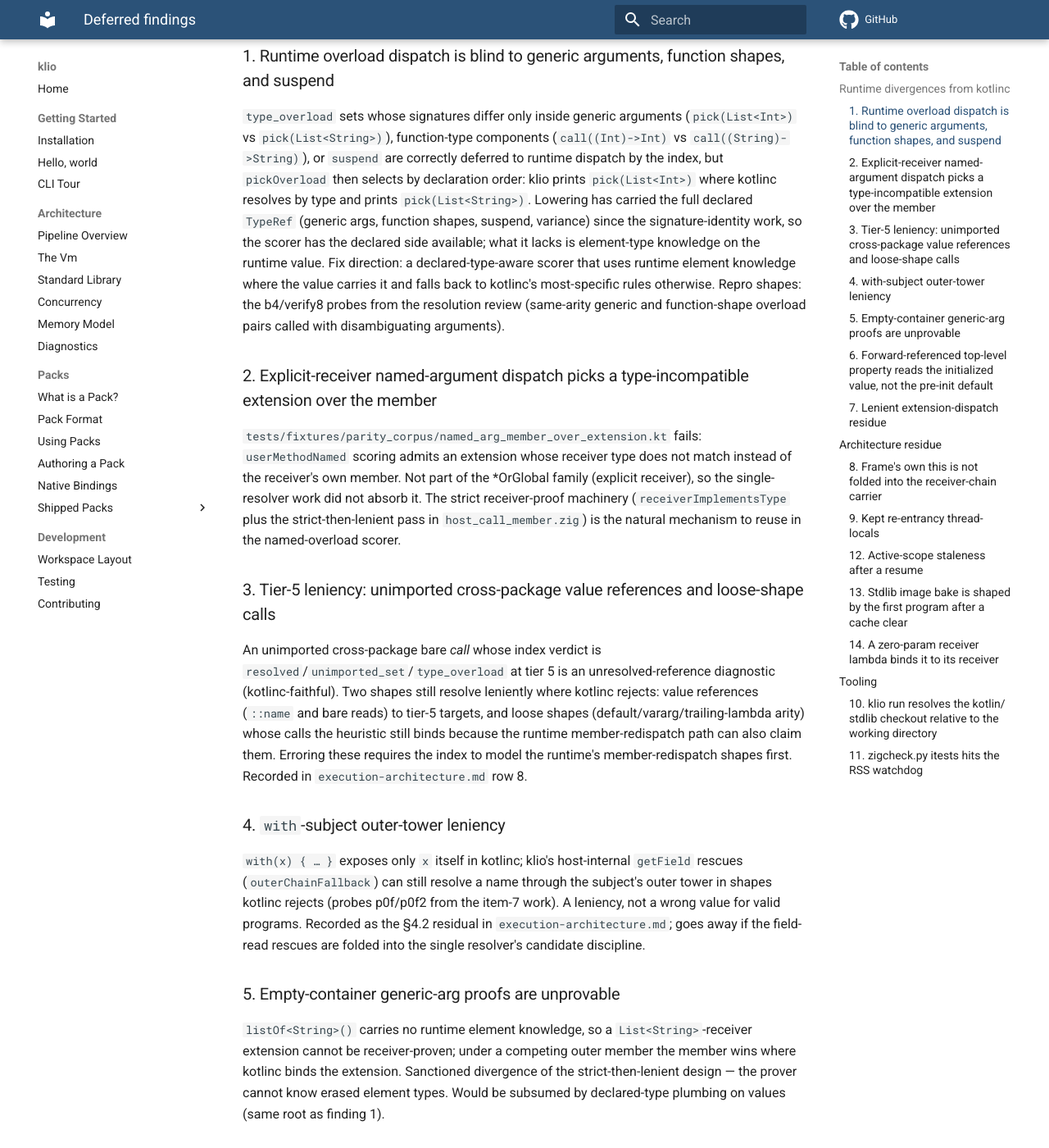
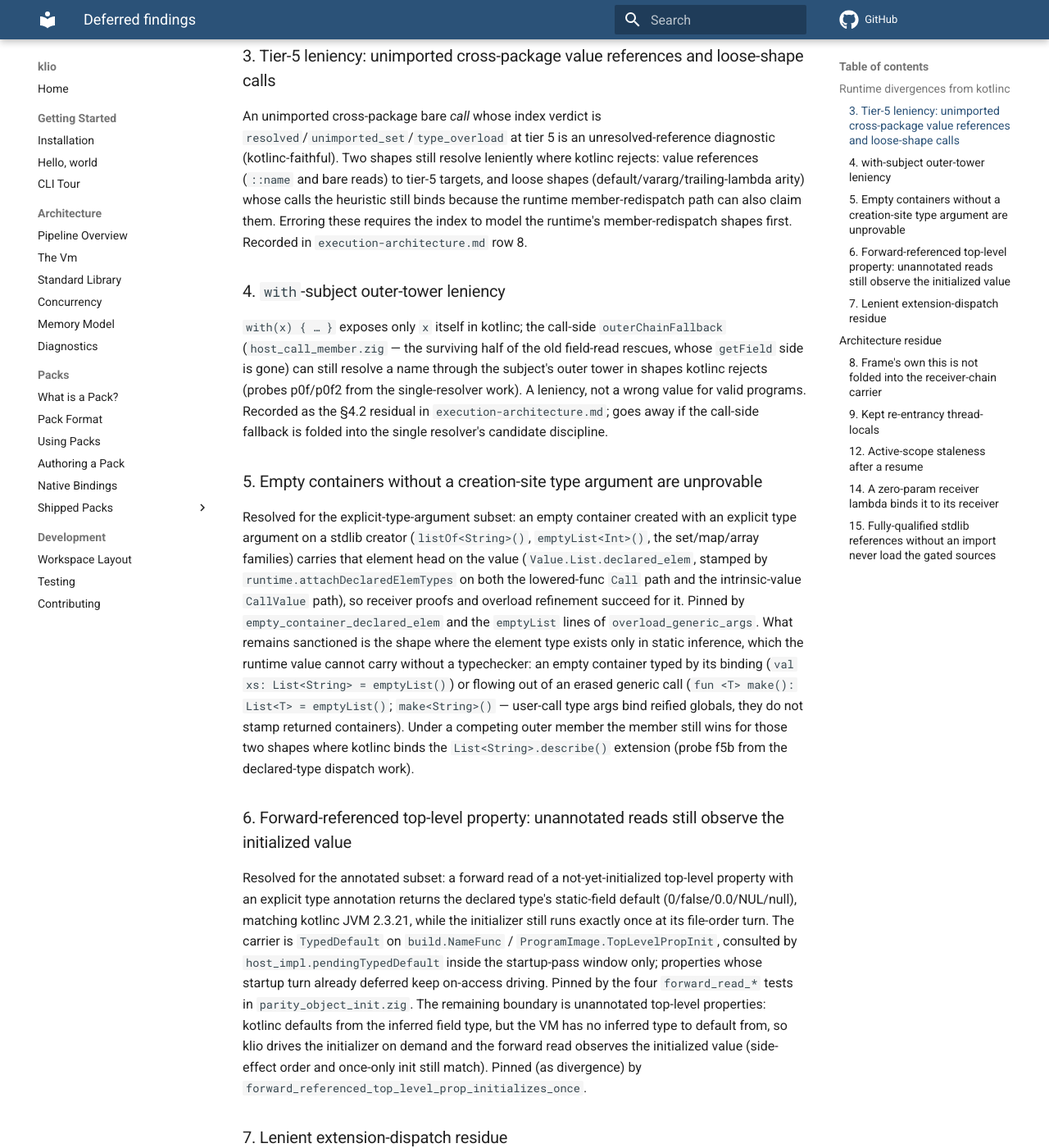
Before and after one commit to DrewCarlson/klio, an MkDocs documentation site: the page built from docs/analysis/deferred-findings.md, in a window 1280 px wide and 1400 px high, scrolled down 320 px. Shown: the whole window at 82% size. Built offline with MkDocs 1.6.1 and Material for MkDocs 9.7.7, drawn with Linux system fonts in a browser that asks for light colours; comment, search, counter and statistics services are not loaded; some of the changed text lies outside the part shown.

Commit message:
build, cli, typeck: embed the stdlib, shard zigcheck, typed forward-read defaults
The stdlib root was resolved only relative to the working directory and
the missing-checkout error was swallowed, so klio run from outside the
repo failed with a bare 'unresolved global run'. A build step now bakes
the stdlib pack and the binary embeds it; resolution falls back through
the KLIO_STDLIB_PACK override and the cwd dev checkout to the embedded
bytes, and the missing-root error surfaces instead of vanishing. A
forward read of a not-yet-initialized annotated top-level property now
returns its declared type's default (Int 0, Boolean false, reference
null) during the startup init pass, matching JVM clinit field
semantics; unannotated properties keep driving the initializer (the
remaining boundary, now stated precisely). scripts/zigcheck.py shards
its itests mode per file so it no longer trips the runtime RSS watchdog
on one 600-test process; scripts/or_audit_sweep.py re-baselines the
lenient-arm residue with a checked-in sweep. deferred-findings.md drops
the resolved image-bake entry, adds the qualified-without-import gate
leniency, and the stale rewritten-away commit hashes are scrubbed.

```diff
--- a/docs/analysis/deferred-findings.md
+++ b/docs/analysis/deferred-findings.md
@@ -7,33 +7,6 @@
 Remove entries as they are resolved.
 
 ## Runtime divergences from kotlinc
-
-### 1. Runtime overload dispatch is blind to generic arguments, function shapes, and suspend
-
-`type_overload` sets whose signatures differ only inside generic arguments
-(`pick(List<Int>)` vs `pick(List<String>)`), function-type components
-(`call((Int)->Int)` vs `call((String)->String)`), or `suspend` are correctly
-deferred to runtime dispatch by the index, but `pickOverload` then selects by
-declaration order: klio prints `pick(List<Int>)` where kotlinc resolves by
-type and prints `pick(List<String>)`. Lowering has carried the full declared
-`TypeRef` (generic args, function shapes, suspend, variance) since the
-signature-identity work, so the scorer has the declared side available; what
-it lacks is element-type knowledge on the runtime value. Fix direction: a
-declared-type-aware scorer that uses runtime element knowledge where the
-value carries it and falls back to kotlinc's most-specific rules otherwise.
-Repro shapes: the b4/verify8 probes from the resolution review (same-arity
-generic and function-shape overload pairs called with disambiguating
-arguments).
-
-### 2. Explicit-receiver named-argument dispatch picks a type-incompatible extension over the member
-
-`tests/fixtures/parity_corpus/named_arg_member_over_extension.kt` fails:
-`userMethodNamed` scoring admits an extension whose receiver type does not
-match instead of the receiver's own member. Not part of the *OrGlobal family
-(explicit receiver), so the single-resolver work did not absorb it. The
-strict receiver-proof machinery (`receiverImplementsType` plus the
-strict-then-lenient pass in `host_call_member.zig`) is the natural mechanism
-to reuse in the named-overload scorer.
 
 ### 3. Tier-5 leniency: unimported cross-package value references and loose-shape calls
 
@@ -49,39 +22,68 @@
 
 ### 4. `with`-subject outer-tower leniency
 
-`with(x) { … }` exposes only `x` itself in kotlinc; klio's host-internal
-`getField` rescues (`outerChainFallback`) can still resolve a name through
-the subject's outer tower in shapes kotlinc rejects (probes p0f/p0f2 from
-the item-7 work). A leniency, not a wrong value for valid programs.
-Recorded as the §4.2 residual in `execution-architecture.md`; goes away if
-the field-read rescues are folded into the single resolver's candidate
-discipline.
+`with(x) { … }` exposes only `x` itself in kotlinc; the call-side
+`outerChainFallback` (`host_call_member.zig` — the surviving half of the
+old field-read rescues, whose `getField` side is gone) can still resolve a
+name through the subject's outer tower in shapes kotlinc rejects (probes
+p0f/p0f2 from the single-resolver work). A leniency, not a wrong value for
+valid programs. Recorded as the §4.2 residual in
+`execution-architecture.md`; goes away if the call-side fallback is folded
+into the single resolver's candidate discipline.
 
-### 5. Empty-container generic-arg proofs are unprovable
+### 5. Empty containers without a creation-site type argument are unprovable
 
-`listOf<String>()` carries no runtime element knowledge, so a
-`List<String>`-receiver extension cannot be receiver-proven; under a
-competing outer member the member wins where kotlinc binds the extension.
-Sanctioned divergence of the strict-then-lenient design — the prover cannot
-know erased element types. Would be subsumed by declared-type plumbing on
-values (same root as finding 1).
+Resolved for the explicit-type-argument subset: an empty container created
+with an explicit type argument on a stdlib creator (`listOf<String>()`,
+`emptyList<Int>()`, the set/map/array families) carries that element head
+on the value (`Value.List.declared_elem`, stamped by
+`runtime.attachDeclaredElemTypes` on both the lowered-func `Call` path and
+the intrinsic-value `CallValue` path), so receiver proofs and overload
+refinement succeed for it. Pinned by `empty_container_declared_elem` and
+the `emptyList` lines of `overload_generic_args`. What remains sanctioned
+is the shape where the element type exists only in static inference, which
+the runtime value cannot carry without a typechecker: an empty container
+typed by its binding (`val xs: List<String> = emptyList()`) or flowing out
+of an erased generic call (`fun <T> make(): List<T> = emptyList()`;
+`make<String>()` — user-call type args bind reified globals, they do not
+stamp returned containers). Under a competing outer member the member
+still wins for those two shapes where kotlinc binds the
+`List<String>.describe()` extension (probe f5b from the declared-type
+dispatch work).
 
-### 6. Forward-referenced top-level property reads the initialized value, not the pre-init default
+### 6. Forward-referenced top-level property: unannotated reads still observe the initialized value
 
-kotlinc reads a not-yet-initialized top-level property's typed default
-(`0`/`null`); klio drives the initializer on demand, so the read observes
-the initialized value. Side-effect order and once-only initialization match
-kotlinc; only the read-before-init value differs. Exact fidelity needs
-per-property typed defaults, which the VM lacks type information for.
-Pinned (as current behavior) by
+Resolved for the annotated subset: a forward read of a not-yet-initialized
+top-level property with an explicit type annotation returns the declared
+type's static-field default (0/false/0.0/NUL/null), matching kotlinc JVM
+2.3.21, while the initializer still runs exactly once at its file-order
+turn. The carrier is `TypedDefault` on `build.NameFunc` /
+`ProgramImage.TopLevelPropInit`, consulted by
+`host_impl.pendingTypedDefault` inside the startup-pass window only;
+properties whose startup turn already deferred keep on-access driving.
+Pinned by the four `forward_read_*` tests in `parity_object_init.zig`. The
+remaining boundary is unannotated top-level properties: kotlinc defaults
+from the inferred field type, but the VM has no inferred type to default
+from, so klio drives the initializer on demand and the forward read
+observes the initialized value (side-effect order and once-only init still
+match). Pinned (as divergence) by
 `forward_referenced_top_level_prop_initializes_once`.
 
 ### 7. Lenient extension-dispatch residue
 
-The lenient pass after the strict receiver-proven walk decides 8 dispatches
-across the corpus, all kotlinx-internal `dispatch` member-extensions with
-erased receivers — the designed residue. The KLIO_OR_AUDIT readout in
-`execution-architecture.md` tracks the count; growth is a regression signal.
+The lenient pass after the strict receiver-proven walk remains the designed
+residue of the strict-then-lenient call policy, now pinned by an on-demand
+detector: `python3 scripts/or_audit_sweep.py` runs examples +
+coroutine_smoke + parity_corpus (583 programs) under `KLIO_OR_AUDIT=1`,
+dedups identical runtime `arm=member_lenient` lines per program, and fails
+if any lenient name falls outside the documented residue set (`{dispatch}`).
+Current baseline: 10 deduped lenient lines across 10 programs (38 raw
+occurrences), all `name=dispatch` — the kotlinx coroutine-internal
+`dispatch` member-extensions whose erased receiver the strict prover cannot
+model. The sweep is deliberately not wired into `zig build test`; a new
+name in the lenient arm trips it and should be triaged as a prover gap,
+not widened into the residue set. The readout in
+`execution-architecture.md` records the same baseline and counting method.
 
 ## Architecture residue
 
@@ -112,19 +114,6 @@
 rather than under-delivering; the d-probe shapes all pass. The exact fix
 is a per-activation scope carried in the frame snapshot, not a threadlocal.
 
-### 13. Stdlib image bake is shaped by the first program after a cache clear
-
-The CLI's auto-bake on first use keys the image on the stdlib/pack hashes
-plus a load gate, but resolution coverage in practice varies with the
-first program's import surface: a cache primed by a minimal program leaves
-later programs failing with `unresolved global` (`with`,
-`EmptyCoroutineContext`) until the cache is cleared and re-primed. Also a
-`klio pack install` does not invalidate the bake. Reproduced on the
-pre-diff HEAD binary, so it predates the dispatcher work; the in-process
-SourcePacks harnesses are unaffected. Needs a bake whose resolution
-coverage is program-independent (or a cache key that includes the gate
-inputs that actually vary).
-
 ### 14. A zero-param receiver lambda binds `it` to its receiver
 
 `recv.block()` on a `R.() -> Unit` lambda whose body references `it`
@@ -138,19 +127,16 @@
 not synthesize an `it` binding from the invocation receiver/argument
 when the name resolves as a capture.
 
-## Tooling
+### 15. Fully-qualified stdlib references without an import never load the gated sources
 
-### 10. `klio run` resolves the kotlin/ stdlib checkout relative to the working directory
-
-Running the binary from outside the repo silently loses stdlib inline
-functions (`run`, `let`) and fails with `unresolved global` — it masqueraded
-as nondeterminism during the object-init work. Needs robust resource
-discovery (binary-relative or configured path) or at minimum a diagnostic
-naming the missing stdlib root.
-
-### 11. `zigcheck.py itests` hits the RSS watchdog
-
-The script's monolithic itests mode builds every integration test into one
-compilation and exceeds the 6GB cap; the sharded `zig build test` (one
-binary per itest file) is the real gate. Either shard the script's itests
-mode the same way or drop that mode.
+The embedded curated-source load gate keys exclusively on the program's
+`import` lines (`loadEmbeddedStdlibSources` builds `user_import_prefixes`
+from `f.imports`; the gate decision is `pack_cache.zig:318-326`), and the
+stdlib-image cache key folds that same gate bit. A program that uses a
+gated package only through fully-qualified names with no import (kotlinc
+accepts this; no import is required for qualified use) therefore never
+loads the non-implicit curated sources, and fails identically on both the
+baked-image path and the in-process source-parse path — consistent across
+cache states, but a divergence from kotlinc. Fix direction: derive the
+gate (and the image key's gate input) from qualified-name usage as well as
+import lines, or drop the gate once bake cost allows always-full loading.
```
Also changed, not shown: docs/analysis/execution-architecture.md (+8 -2 lines), docs/analysis/guard-inventory.md (+9 -5 lines), docs/analysis/zig-freedoms.md (+1 -1 lines), docs/architecture/stdlib.md (+9 -1 lines), docs/getting-started/cli.md (+16 -2 lines), 14 other files.
